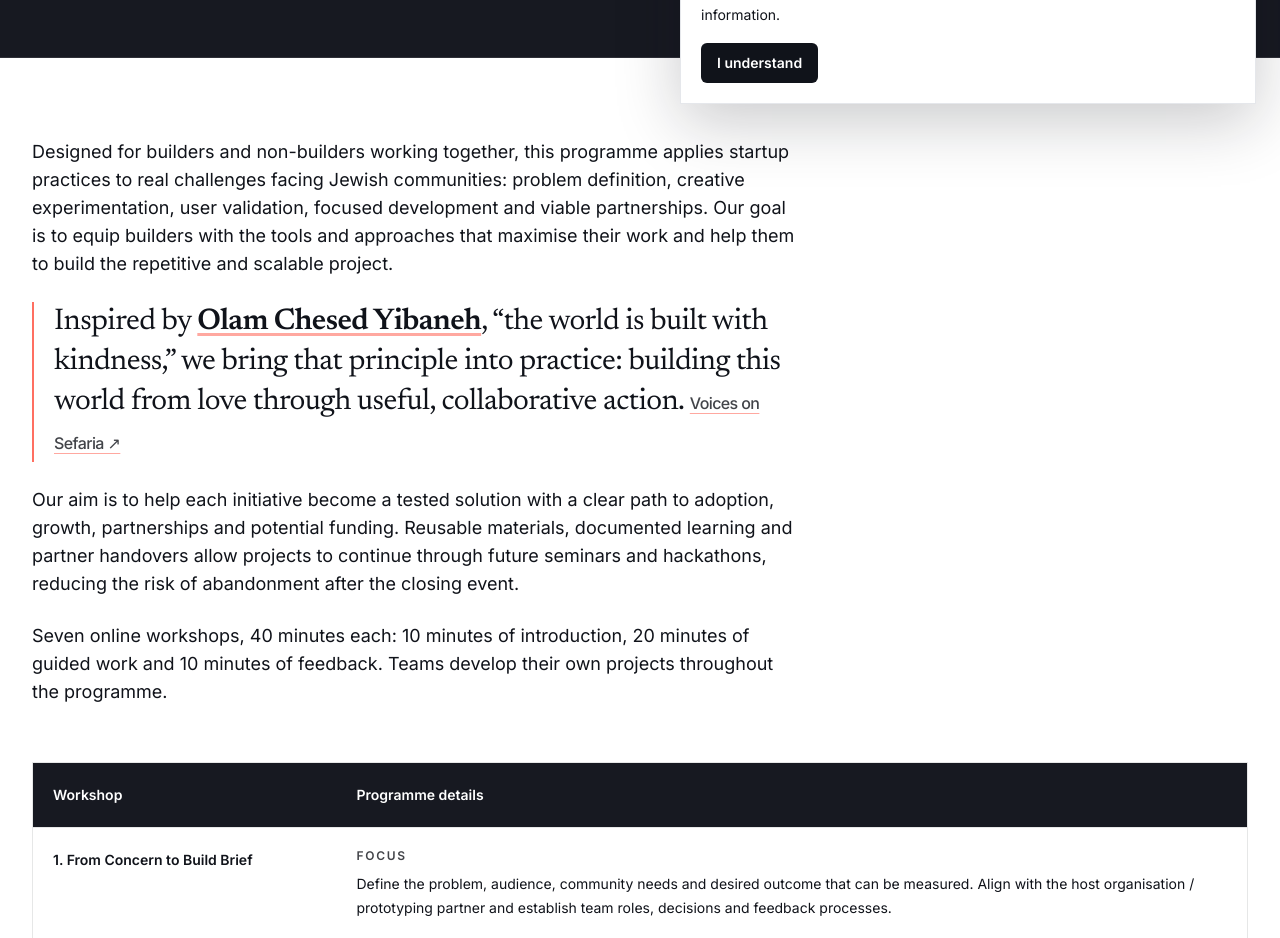
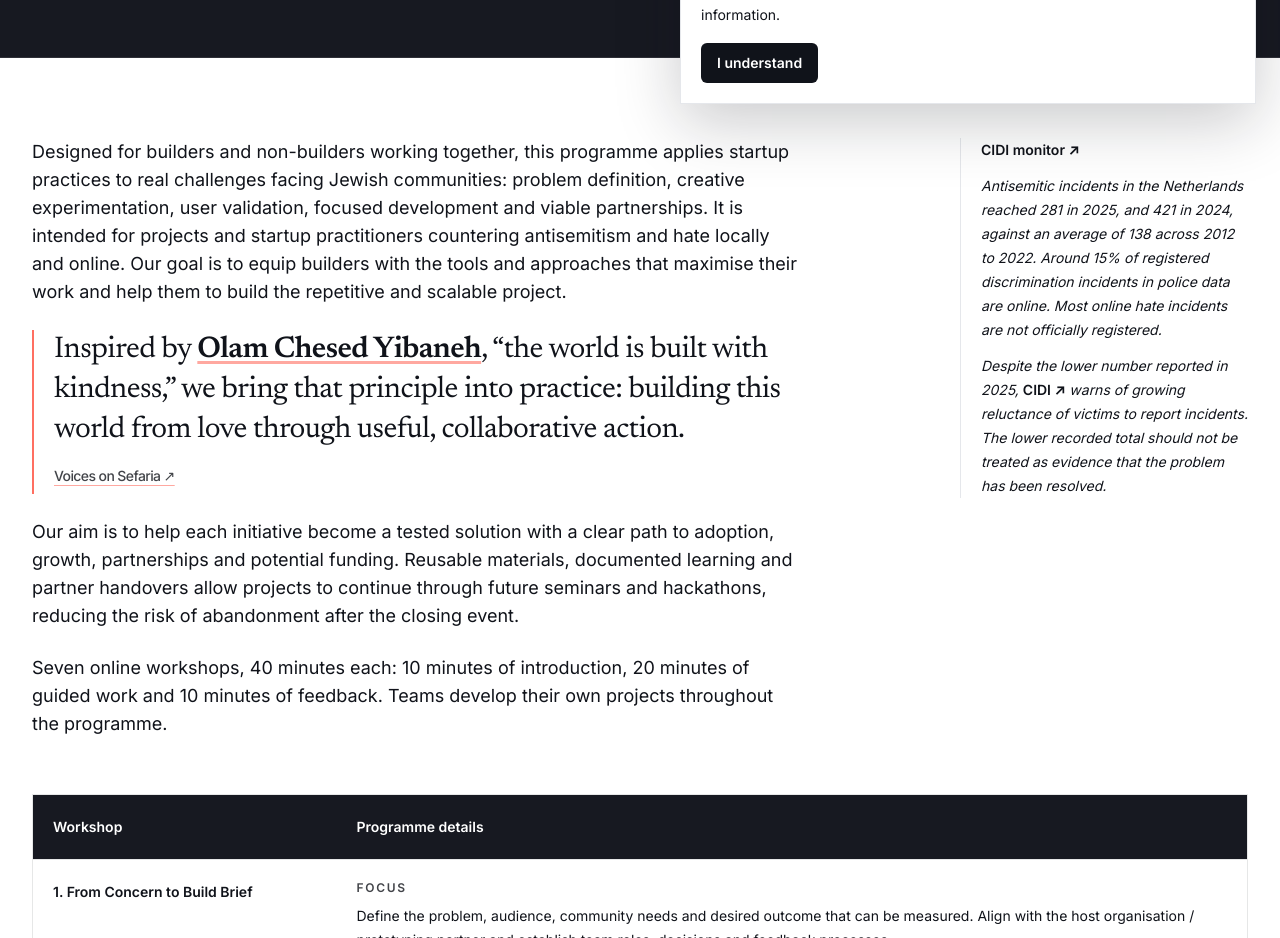
Before and after one commit to maninawild/alex-lindholm-site, a Next.js app: page /private/ideas/build-what-hate-cant in a window 1280 px wide. Shown: the part 680-1618 px from the top of the page. Built offline with nearby package versions, Linux system fonts and the light colour scheme.

Commit message:
content(private): add Netherlands context

```diff
--- a/components/private/build-what-hate-cant-page.tsx
+++ b/components/private/build-what-hate-cant-page.tsx
@@ -48,13 +48,21 @@ export function BuildWhatHateCantPage() {
 
         <section className="py-14 sm:py-20">
           <div className="mx-auto max-w-7xl px-5 sm:px-8">
-            <div className="max-w-3xl space-y-6 text-base leading-8 text-graphite/76 sm:text-lg">
-              <p>Designed for builders and non-builders working together, this programme applies startup practices to real challenges facing Jewish communities: problem definition, creative experimentation, user validation, focused development and viable partnerships. Our goal is to equip builders with the tools and approaches that maximise their work and help them to build the repetitive and scalable project.</p>
-              <blockquote className="border-l-2 border-[#FF6F61] pl-5 font-serif text-2xl leading-9 tracking-[-0.02em] text-ink sm:text-3xl sm:leading-10">
-                Inspired by <a href="https://voices.sefaria.org/sheets/246875" target="_blank" rel="noopener noreferrer" className="font-semibold underline decoration-[#FF6F61]/60 underline-offset-4 hover:decoration-[#FF6F61]">Olam Chesed Yibaneh</a>, “the world is built with kindness,” we bring that principle into practice: building this world from love through useful, collaborative action. <a href="https://voices.sefaria.org/sheets/246875" target="_blank" rel="noopener noreferrer" className="text-base font-sans font-medium text-[#424449] underline decoration-[#FF6F61]/60 underline-offset-4 hover:decoration-[#FF6F61]">Voices on Sefaria ↗</a>
-              </blockquote>
-              <p>Our aim is to help each initiative become a tested solution with a clear path to adoption, growth, partnerships and potential funding. Reusable materials, documented learning and partner handovers allow projects to continue through future seminars and hackathons, reducing the risk of abandonment after the closing event.</p>
-              <p>Seven online workshops, 40 minutes each: 10 minutes of introduction, 20 minutes of guided work and 10 minutes of feedback. Teams develop their own projects throughout the programme.</p>
+            <div className="grid gap-10 lg:grid-cols-[minmax(0,3fr)_minmax(15rem,1fr)] lg:gap-16">
+              <div className="max-w-3xl space-y-6 text-base leading-8 text-graphite/76 sm:text-lg">
+                <p>Designed for builders and non-builders working together, this programme applies startup practices to real challenges facing Jewish communities: problem definition, creative experimentation, user validation, focused development and viable partnerships. It is intended for projects and startup practitioners countering antisemitism and hate locally and online. Our goal is to equip builders with the tools and approaches that maximise their work and help them to build the repetitive and scalable project.</p>
+                <blockquote className="border-l-2 border-[#FF6F61] pl-5 font-serif text-2xl leading-9 tracking-[-0.02em] text-ink sm:text-3xl sm:leading-10">
+                  <p>Inspired by <a href="https://voices.sefaria.org/sheets/246875" target="_blank" rel="noopener noreferrer" className="font-semibold underline decoration-[#FF6F61]/60 underline-offset-4 hover:decoration-[#FF6F61]">Olam Chesed Yibaneh</a>, “the world is built with kindness,” we bring that principle into practice: building this world from love through useful, collaborative action.</p>
+                  <a href="https://voices.sefaria.org/sheets/246875" target="_blank" rel="noopener noreferrer" className="mt-4 inline-flex text-sm font-sans font-medium text-[#424449] underline decoration-[#FF6F61]/60 underline-offset-4 hover:decoration-[#FF6F61]">Voices on Sefaria ↗</a>
+                </blockquote>
+                <p>Our aim is to help each initiative become a tested solution with a clear path to adoption, growth, partnerships and potential funding. Reusable materials, documented learning and partner handovers allow projects to continue through future seminars and hackathons, reducing the risk of abandonment after the closing event.</p>
+                <p>Seven online workshops, 40 minutes each: 10 minutes of introduction, 20 minutes of guided work and 10 minutes of feedback. Teams develop their own projects throughout the programme.</p>
+              </div>
+              <aside className="self-start border-l border-ink/12 pl-5 text-sm italic leading-6 text-graphite/58">
+                <p><a href="https://www.cidi.nl/antisemitisme/antisemitisme-monitors/" target="_blank" rel="noopener noreferrer" className="font-semibold not-italic text-ink hover:text-electric">CIDI monitor ↗</a></p>
+                <p className="mt-3">Antisemitic incidents in the Netherlands reached 281 in 2025, and 421 in 2024, against an average of 138 across 2012 to 2022. Around 15% of registered discrimination incidents in police data are online. Most online hate incidents are not officially registered.</p>
+                <p className="mt-3">Despite the lower number reported in 2025, <a href="https://www.cidi.nl/persbericht-cidi-monitor-antisemitische-incidenten-2025-antisemitisme-nog-altijd-hoog-toenemende-meldingsmoeheid/" target="_blank" rel="noopener noreferrer" className="font-semibold not-italic text-ink hover:text-electric">CIDI ↗</a> warns of growing reluctance of victims to report incidents. The lower recorded total should not be treated as evidence that the problem has been resolved.</p>
+              </aside>
             </div>
 
             <div className="mt-14 overflow-x-auto border border-ink/10">
```
